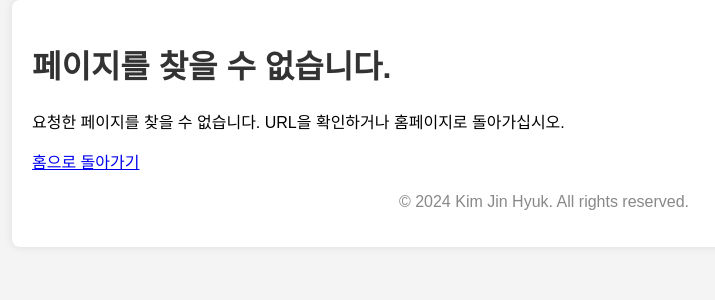
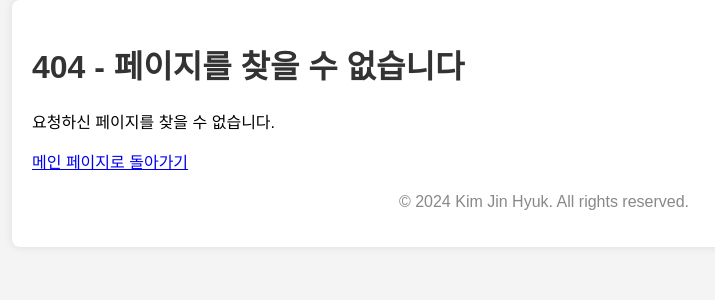
Before and after one commit to jinheyopp123/simsa-program, a Flask app: template templates/404.html in a window 1280 px wide. Shown: the top 300 px of the page, without its empty margins (96-811 px from the left). Run offline with Flask 3, Linux system fonts and the light colour scheme; the template is opened without the code that fills it, so the values that code supplies are empty.

Commit message:
Update 404.html

```diff
--- a/templates/404.html
+++ b/templates/404.html
@@ -3,14 +3,14 @@
 <head>
     <meta charset="UTF-8">
     <meta name="viewport" content="width=device-width, initial-scale=1.0">
-    <title>404 페이지 없음</title>
+    <title>페이지를 찾을 수 없습니다</title>
     <link rel="stylesheet" href="{{ url_for('static', filename='styles.css') }}">
 </head>
 <body>
     <div class="container">
-        <h1>페이지를 찾을 수 없습니다.</h1>
-        <p>요청한 페이지를 찾을 수 없습니다. URL을 확인하거나 홈페이지로 돌아가십시오.</p>
-        <a href="{{ url_for('login') }}">홈으로 돌아가기</a>
+        <h1>404 - 페이지를 찾을 수 없습니다</h1>
+        <p>요청하신 페이지를 찾을 수 없습니다.</p>
+        <a href="{{ url_for('manage') }}">메인 페이지로 돌아가기</a>
         <footer>
             <p>© 2024 Kim Jin Hyuk. All rights reserved.</p>
         </footer>
```
